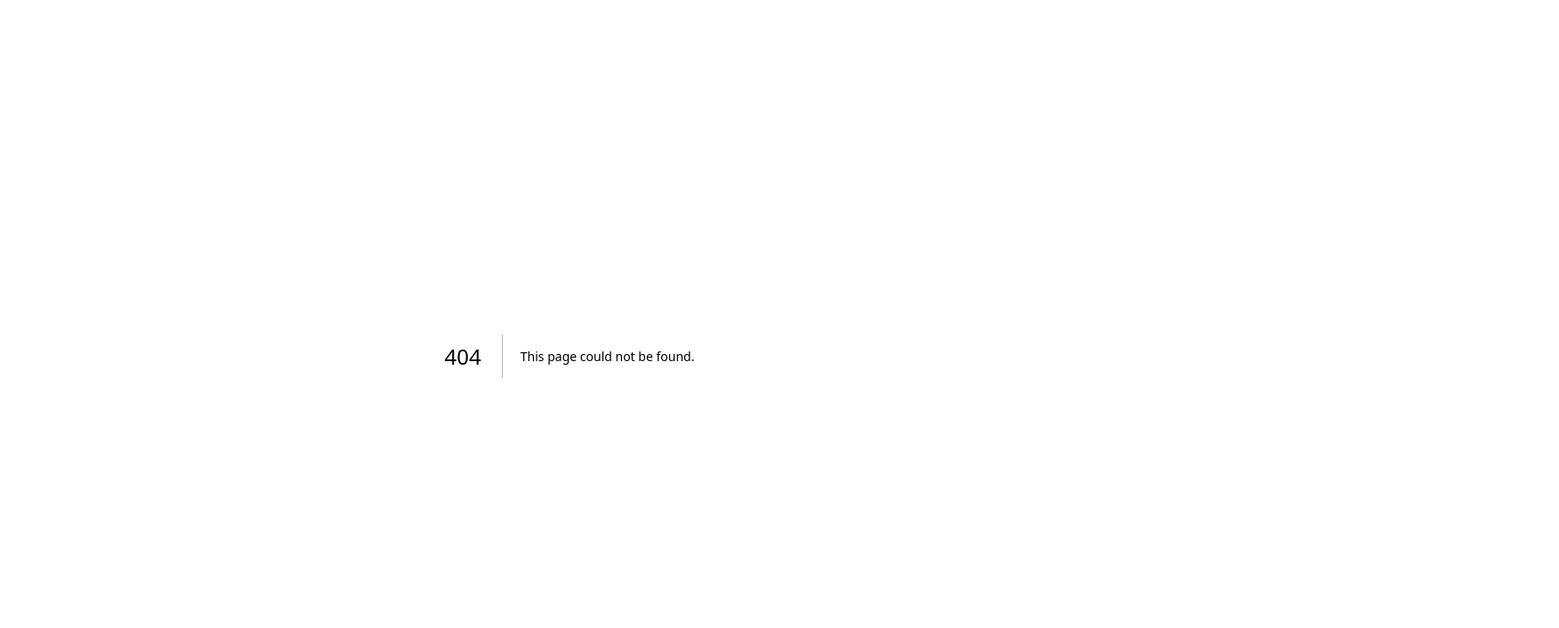
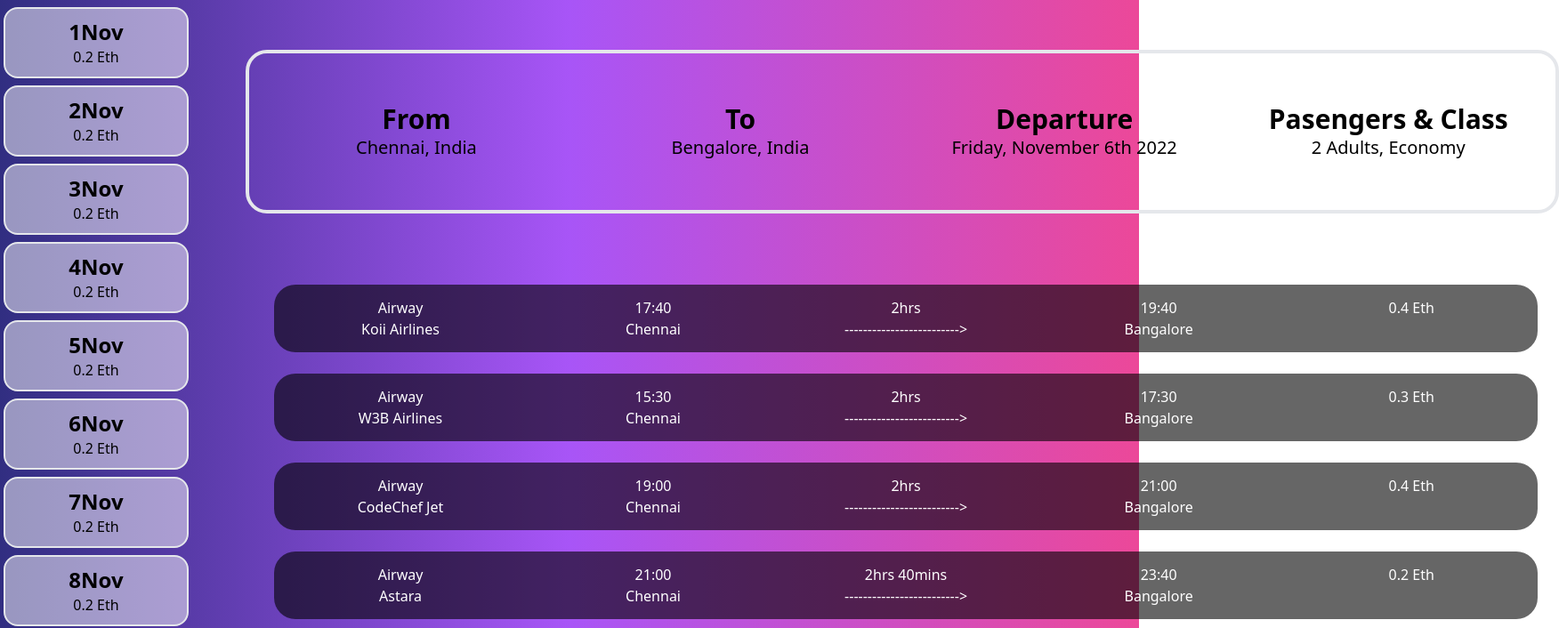
Before and after one commit to mynamasp/flygon-hack-day-bangalore, a Next.js app: page /Flights in a window 1280 px wide. Before the commit this address had no page. Shown: the top 706 px of the page at 89% size, 1752 px wide, since content can reach past the window. Built offline with nearby package versions, Linux system fonts and the light colour scheme.

Commit message:
Added Page2

```diff
--- /dev/null
+++ b/components/DateCard.tsx
@@ -0,0 +1,14 @@
+import type { NextPage } from 'next'
+
+const DateCard = (props: { date: any; month: any; }) => {
+    const date = props.date;
+    const month = props.month;
+    return(
+        <div className='border-2 w-52 h-20 text-center flex flex-col items-center justify-center cursor-pointer bg-white bg-opacity-50 mb-2 mt-2 rounded-2xl hover:bg-white hover:bg-opacity-20'>{/*Inner Section */}
+            <div className='font-bold w-28 text-2xl'>{(date)+month}</div>
+            <div className='w-28'>0.2 Eth</div>
+        </div>
+    )
+}
+
+export default DateCard
--- /dev/null
+++ b/components/FlightCard.tsx
@@ -0,0 +1,29 @@
+import type { NextPage } from 'next'
+
+const FlightCard = (props: { flight: { airway: any; departure: any; time: any; arival: any; cost: any; }; })=>{
+    const {airway,departure,time,arival,cost} = props.flight;
+    return(
+        <div className='flex border-0 cursor-pointer m-6 rounded-3xl bg-black bg-opacity-60 text-white hover:bg-opacity-40'>
+            <div className='w-64 text-center m-[0.876rem]'>
+                <div>Airway</div>
+                <div>{airway}</div>
+            </div>
+            <div className='w-64 text-center m-[0.876rem]'>
+                <div>{departure}</div>
+                <div>Chennai</div>
+            </div>
+            <div className='w-64 text-center m-[0.876rem]'>
+                <div>{time}</div>
+                <div> -------------------------{'>'} </div>
+            </div>
+            <div className='w-64 text-center m-[0.876rem]'>
+                <div>{arival}</div>
+                <div>Bangalore</div>
+            </div>
+            <div className='w-64 text-center m-[0.876rem]'>
+                {cost}
+            </div>
+        </div>
+    )
+}
+export default FlightCard;
--- /dev/null
+++ b/pages/Flights.tsx
@@ -0,0 +1,67 @@
+import type { NextPage } from 'next'
+import DateCard from '../components/DateCard';
+import FlightCard from '../components/FlightCard'
+
+const fl = [
+    {airway:'Koii Airlines',departure:'17:40',time:'2hrs',arival:'19:40',cost:'0.4 Eth'},
+    {airway:'W3B Airlines',departure:'15:30',time:'2hrs',arival:'17:30',cost:'0.3 Eth'},
+    {airway:'CodeChef Jet',departure:'19:00',time:'2hrs',arival:'21:00',cost:'0.4 Eth'},
+    {airway:'Astara',departure:'21:00',time:'2hrs 40mins',arival:'23:40',cost:'0.2 Eth'},
+    {airway:'Astara',departure:'20:00',time:'3hrs 40mins',arival:'23:40',cost:'0.5 Eth'},
+    {airway:'Astara',departure:'20:15',time:'2hrs 15mins',arival:'22:30',cost:'0.3 Eth'},
+    {airway:'Astara',departure:'12:30',time:'2hrs',arival:'14:30',cost:'0.3 Eth'},
+
+]
+
+const month = "Nov";
+
+const dates = [1,2,3,4,5,6,7,8,9,10,11,12,13];
+
+const RenderList: any = fl.map((flight)=>{
+    return(
+        <FlightCard flight={flight}></FlightCard>
+    );
+});
+
+const RenderDates: any = dates.map((date)=>{
+    return(
+        <DateCard date={date} month={month}></DateCard>
+    );
+});
+
+const Flights: NextPage = () => {
+    const date = 6;
+    const month = "Nov";
+    return(
+        <div id="mainpart" className='flex bg-gradient-to-r from-indigo-900 via-purple-500 to-pink-500'>
+            <div id="sidebar" className='pr-4 pl-1 border-r-1'>
+                    {RenderDates}
+                </div>
+            <div id="lowersec" className='flex flex-col mt-14 ml-6'>
+                <div id="info" className='flex justify-center mt-18 mb-14 ml-6 border-4 rounded-3xl'>
+                    <div className='border-0 w-[24.8%] h-44 text-center flex flex-col items-center justify-center rounded-tl-2xl rounded-bl-2xl'>
+                        <div className='font-bold text-3xl'>From</div>
+                        <div className='text-xl'>Chennai, India</div>
+                    </div>
+                    <div className='border-0 w-[24.8%] h-44 text-center flex flex-col items-center justify-center '>
+                        <div className='font-bold text-3xl'>To</div>
+                        <div className='text-xl'>Bengalore, India</div>
+                    </div>
+                    <div className='border-0 w-[24.8%] h-44 text-center flex flex-col items-center justify-center '>
+                        <div className='font-bold text-3xl'>Departure</div>
+                        <div className='text-xl'>Friday, November 6th 2022</div>
+                    </div>
+                    <div className='border-0 w-[24.8%] h-44 text-center flex flex-col items-center justify-center rounded-tr-2xl rounded-br-2xl'>
+                        <div className='font-bold text-3xl'>Pasengers & Class</div>
+                        <div className='text-xl'>2 Adults, Economy</div>
+                    </div>
+                </div>
+                <div id="flightlist" className=' ml-8'>
+                    {RenderList}
+                </div>
+            </div>
+        </div>
+    )
+}
+
+export default Flights
--- a/pages/index.tsx
+++ b/pages/index.tsx
@@ -1,6 +1,6 @@
 import type { NextPage } from 'next'
 import Head from 'next/head'
-import Image from 'next/image'//Testing origin
+import Image from 'next/image'
 
 const Home: NextPage = () => {
   return (
```
